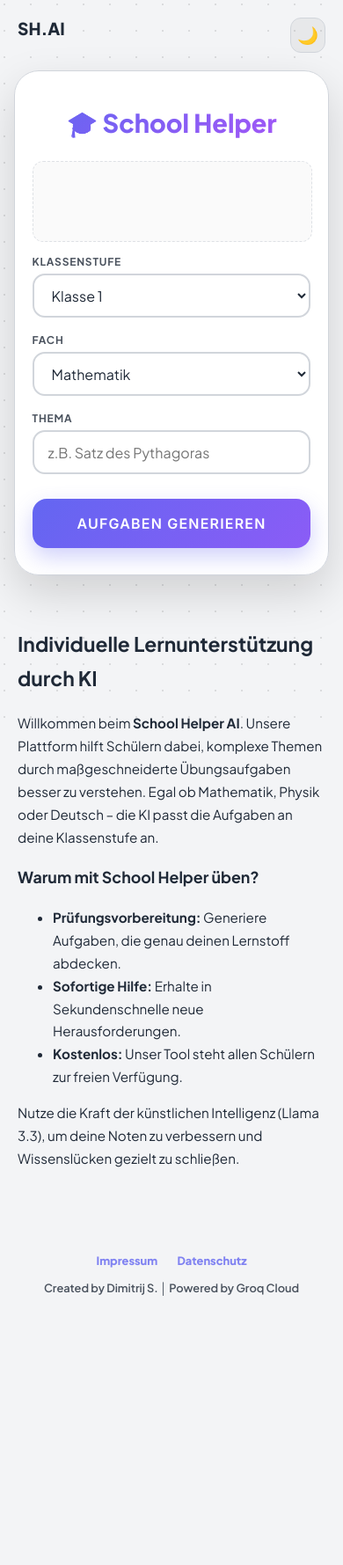
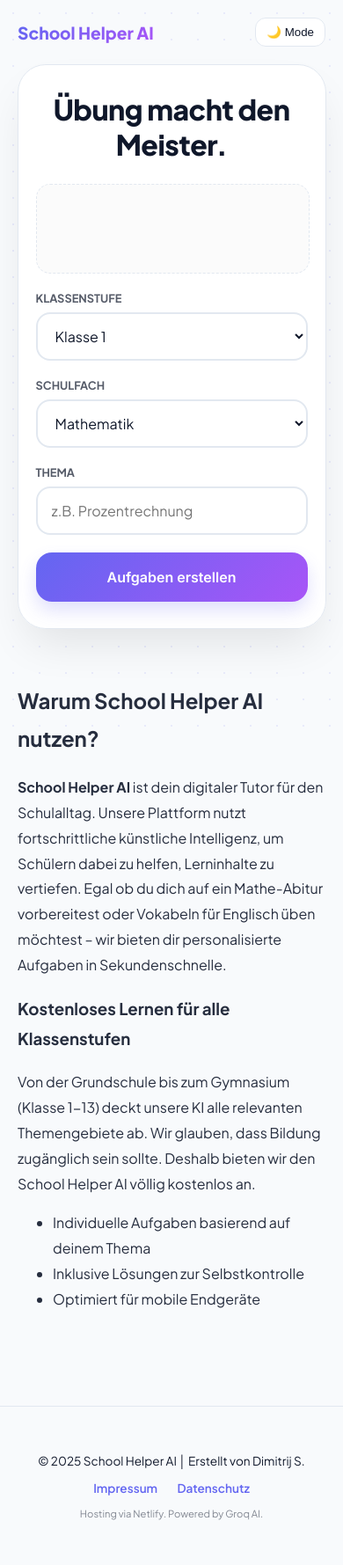
Before and after one commit to dimitrijschweigert2013-source/schoolhelper.github.io, a plain HTML site: page index.html in a window 390 px wide. Shown: the whole page at 88% size. Before the commit the page ends 1512 px from the top, so only its background shows below. Drawn offline with Linux system fonts and the light colour scheme.

Commit message:
Update index.html

```diff
--- a/index.html
+++ b/index.html
@@ -3,7 +3,8 @@
 <head>
     <meta charset="UTF-8">
     <meta name="viewport" content="width=device-width, initial-scale=1.0, maximum-scale=1.0, user-scalable=no">
-    <title>School Helper AI - Dein KI-Lernpartner</title>
+    <title>School Helper AI - KI-Übungsaufgaben für Schüler</title>
+    <meta name="description" content="Kostenlose KI-gestützte Übungsaufgaben für alle Klassenstufen und Fächer. Verbessere deine Noten mit School Helper AI.">
 
     <script async src="https://pagead2.googlesyndication.com/pagead/js/adsbygoogle.js?client=ca-pub-3294378261691384" crossorigin="anonymous"></script>
 
@@ -11,19 +12,20 @@
 
     <style>
         :root {
-            --bg: #f3f4f6;
-            --card: rgba(255, 255, 255, 0.95);
-            --text: #1f2937;
+            --bg: #f8fafc;
+            --card: rgba(255, 255, 255, 0.98);
+            --text: #0f172a;
             --primary: #6366f1;
-            --border: #d1d5db;
-            --dot-color: rgba(0, 0, 0, 0.1);
+            --secondary: #a855f7;
+            --border: #e2e8f0;
+            --dot-color: rgba(99, 102, 241, 0.1);
         }
 
         [data-theme="dark"] {
-            --bg: #05070a;
-            --card: rgba(20, 25, 40, 0.98);
-            --text: #f3f4f6;
-            --border: #334155;
+            --bg: #020617;
+            --card: rgba(15, 23, 42, 0.95);
+            --text: #f8fafc;
+            --border: #1e293b;
             --dot-color: rgba(255, 255, 255, 0.05);
         }
 
@@ -36,149 +38,154 @@
             min-height: 100vh;
             background-color: var(--bg);
             color: var(--text);
-            transition: background 0.3s;
-            padding: 0;
+            transition: 0.3s;
         }
 
-        /* Hintergrund-Animation */
         #bg-pattern {
             position: fixed;
             top: 0; left: 0; width: 100%; height: 100%;
             z-index: -1;
             background-image: radial-gradient(var(--dot-color) 1.5px, transparent 1.5px);
             background-size: 30px 30px;
-            animation: moveBg 100s linear infinite;
         }
 
-        @keyframes moveBg {
-            from { background-position: 0 0; }
-            to { background-position: 1000px 1000px; }
+        header {
+            width: 100%;
+            max-width: 500px;
+            display: flex;
+            justify-content: space-between;
+            align-items: center;
+            padding: 20px;
+            box-sizing: border-box;
         }
 
-        /* Navigation */
-        nav {
-            width: 100%;
-            max-width: 400px;
-            display: flex;
-            justify-content: space-between;
-            padding: 20px;
-            box-sizing: border-box;
+        .logo {
+            font-weight: 800;
+            font-size: 1.2rem;
+            background: linear-gradient(135deg, var(--primary), var(--secondary));
+            -webkit-background-clip: text;
+            -webkit-text-fill-color: transparent;
         }
 
         .container {
             background-color: var(--card);
             padding: 30px 20px;
-            border-radius: 28px;
-            box-shadow: 0 20px 50px rgba(0,0,0,0.15);
-            width: 92%;
-            max-width: 400px;
-            backdrop-filter: blur(15px);
+            border-radius: 32px;
+            box-shadow: 0 25px 50px -12px rgba(0, 0, 0, 0.1);
+            width: 90%;
+            max-width: 450px;
             border: 1px solid var(--border);
-            position: relative;
             box-sizing: border-box;
         }
 
-        .ad-box {
+        h1 {
+            text-align: center;
+            margin: 0 0 25px 0;
+            font-size: 2rem;
+            font-weight: 800;
+            letter-spacing: -0.5px;
+        }
+
+        .input-group { margin-bottom: 20px; }
+        label {
+            display: block; margin-bottom: 8px;
+            font-weight: 700; font-size: 0.8rem;
+            text-transform: uppercase; opacity: 0.7;
+        }
+
+        select, input {
+            width: 100%; height: 55px;
+            padding: 0 16px; border-radius: 16px;
+            border: 2px solid var(--border); background: transparent;
+            color: var(--text); font-family: inherit; font-size: 1rem;
+            box-sizing: border-box; transition: 0.3s;
+        }
+
+        select:focus, input:focus { border-color: var(--primary); outline: none; }
+
+        .main-btn {
+            width: 100%; padding: 18px;
+            border: none; border-radius: 18px;
+            background: linear-gradient(135deg, var(--primary), var(--secondary));
+            color: white; font-family: 'Inter', sans-serif;
+            font-size: 1rem; font-weight: 700; cursor: pointer;
+            box-shadow: 0 10px 20px rgba(99, 102, 241, 0.2);
+        }
+
+        /* Ad-Box Styling für AdSense-Compliance */
+        .ad-placeholder {
             width: 100%;
-            margin: 15px 0;
-            min-height: 90px;
-            background: rgba(125,125,125,0.05);
-            border-radius: 12px;
+            margin: 20px 0;
+            min-height: 100px;
+            background: rgba(125,125,125,0.03);
+            border: 1px dashed var(--border);
+            border-radius: 16px;
             display: flex;
             align-items: center;
             justify-content: center;
             font-size: 10px;
-            color: var(--text);
-            opacity: 0.7;
-            overflow: hidden;
-            border: 1px dashed var(--border);
-        }
-
-        .theme-toggle {
-            background: rgba(125, 125, 125, 0.1);
-            border: 1px solid var(--border);
-            color: var(--text);
-            width: 40px; height: 40px; border-radius: 12px;
-            cursor: pointer; font-size: 1.2rem;
-            display: flex; align-items: center; justify-content: center;
-        }
-
-        h1 {
-            text-align: center; margin: 10px 0 25px 0;
-            font-size: 1.8rem; font-weight: 800;
-            background: linear-gradient(135deg, #6366f1, #a855f7);
-            -webkit-background-clip: text; -webkit-text-fill-color: transparent;
-        }
-
-        .input-group { margin-bottom: 18px; text-align: left; }
-        label {
-            display: block; margin-bottom: 6px;
-            font-weight: 700; font-size: 0.75rem;
-            opacity: 0.8;
-            text-transform: uppercase; letter-spacing: 0.8px;
-        }
-
-        select, input {
-            width: 100%; height: 50px;
-            padding: 0 16px; border-radius: 14px;
-            border: 2px solid var(--border); background: var(--card);
-            color: var(--text); font-family: inherit; font-size: 1rem;
-            box-sizing: border-box; outline: none; transition: 0.3s;
-        }
-
-        .main-btn {
-            width: 100%; padding: 18px; margin-top: 10px;
-            border: none; border-radius: 16px;
-            background: linear-gradient(135deg, #6366f1, #8b5cf6);
-            color: white !important; font-family: 'Inter', sans-serif;
-            font-size: 1rem; font-weight: 700; cursor: pointer; transition: 0.3s;
-            box-shadow: 0 10px 25px rgba(99, 102, 241, 0.3);
-            text-transform: uppercase; letter-spacing: 1.2px;
+            text-transform: uppercase;
         }
 
         #result {
-            margin-top: 25px; padding: 20px;
+            display: none;
+            margin-top: 30px;
+            padding: 20px;
             background: rgba(99, 102, 241, 0.05);
-            border-radius: 20px; display: none;
+            border-radius: 20px;
             border: 1px solid var(--primary);
-            color: var(--text);
         }
 
-        .content-text {
-            max-width: 400px;
-            margin: 40px 20px;
-            line-height: 1.7;
-            font-size: 0.95rem;
-            text-align: left;
+        /* SEO & Content Section (Wichtig für AdSense Annahme) */
+        .info-content {
+            max-width: 600px;
+            padding: 40px 20px;
+            line-height: 1.8;
+            font-size: 1rem;
+            color: var(--text);
+            opacity: 0.9;
+        }
+
+        .theme-btn {
+            background: var(--card);
+            border: 1px solid var(--border);
+            color: var(--text);
+            padding: 8px 12px;
+            border-radius: 12px;
+            cursor: pointer;
         }
 
         .footer {
-            margin-top: auto; font-size: 0.8rem; text-align: center;
-            font-weight: 600; opacity: 0.8; padding: 40px 20px;
+            padding: 40px 20px;
+            text-align: center;
+            font-size: 0.85rem;
+            width: 100%;
+            border-top: 1px solid var(--border);
+            margin-top: 50px;
         }
-        .footer a { color: var(--primary); text-decoration: none; font-weight: 800; margin: 0 10px; }
 
-        .loader { display: none; text-align: center; margin-top: 15px; font-weight: bold; color: var(--primary); }
+        .footer a { color: var(--primary); text-decoration: none; margin: 0 10px; font-weight: 600; }
+
+        .loader { display: none; text-align: center; margin: 20px; font-weight: 700; color: var(--primary); }
     </style>
 </head>
 <body>
     <div id="bg-pattern"></div>
 
-    <nav>
-        <div style="font-weight: 800; font-size: 1.2rem;">SH.AI</div>
-        <button class="theme-toggle" onclick="toggleTheme()" id="tBtn">🌙</button>
-    </nav>
+    <header>
+        <div class="logo">School Helper AI</div>
+        <button class="theme-btn" onclick="toggleTheme()" id="tBtn">🌙 Mode</button>
+    </header>
 
     <div class="container">
-        <h1>🎓 School Helper</h1>
+        <h1>Übung macht den Meister.</h1>
 
-        <div class="ad-box">
+        <div class="ad-placeholder">
             <ins class="adsbygoogle"
                  style="display:block"
                  data-ad-client="ca-pub-3294378261691384"
-                 data-ad-slot="DEINE_ID"
-                 data-ad-format="horizontal"
-                 data-full-width-responsive="true"></ins>
+                 data-ad-slot="DEIN_SLOT_1"
+                 data-ad-format="horizontal"></ins>
             <script>(adsbygoogle = window.adsbygoogle || []).push({});</script>
         </div>
 
@@ -190,7 +197,7 @@
         </div>
 
         <div class="input-group">
-            <label>Fach</label>
+            <label>Schulfach</label>
             <select id="subject">
                 <option>Mathematik</option><option>Deutsch</option><option>Englisch</option>
                 <option>Biologie</option><option>Physik</option><option>Chemie</option>
@@ -200,39 +207,45 @@
 
         <div class="input-group">
             <label>Thema</label>
-            <input type="text" id="topic" placeholder="z.B. Satz des Pythagoras">
+            <input type="text" id="topic" placeholder="z.B. Prozentrechnung">
         </div>
 
-        <button class="main-btn" onclick="ask()">Aufgaben generieren</button>
+        <button class="main-btn" onclick="ask()">Aufgaben erstellen</button>
 
-        <div class="loader" id="loader">KI erstellt Übungen...</div>
+        <div class="loader" id="loader">KI generiert Aufgaben...</div>
 
         <div id="result">
-            <div id="content" style="white-space: pre-wrap; line-height: 1.6;"></div>
-            <button class="main-btn" style="background: var(--border); margin-top:20px; font-size:0.8rem;" onclick="resetGUI()">Neue Suche</button>
+            <div id="content" style="white-space: pre-wrap;"></div>
+            <button onclick="reset()" style="margin-top:20px; cursor:pointer; background:none; border:none; color:var(--primary); font-weight:bold;">↺ Neu starten</button>
         </div>
     </div>
 
-    <div class="content-text">
-        <h2>Individuelle Lernunterstützung durch KI</h2>
-        <p>Willkommen beim <strong>School Helper AI</strong>. Unsere Plattform hilft Schülern dabei, komplexe Themen durch maßgeschneiderte Übungsaufgaben besser zu verstehen. Egal ob Mathematik, Physik oder Deutsch – die KI passt die Aufgaben an deine Klassenstufe an.</p>
+    <section class="info-content">
+        <h2>Warum School Helper AI nutzen?</h2>
+        <p>
+            <strong>School Helper AI</strong> ist dein digitaler Tutor für den Schulalltag. Unsere Plattform nutzt fortschrittliche künstliche Intelligenz, um Schülern dabei zu helfen, Lerninhalte zu vertiefen. Egal ob du dich auf ein Mathe-Abitur vorbereitest oder Vokabeln für Englisch üben möchtest – wir bieten dir personalisierte Aufgaben in Sekundenschnelle.
+        </p>
+        <h3>Kostenloses Lernen für alle Klassenstufen</h3>
+        <p>
+            Von der Grundschule bis zum Gymnasium (Klasse 1-13) deckt unsere KI alle relevanten Themengebiete ab. Wir glauben, dass Bildung zugänglich sein sollte. Deshalb bieten wir den School Helper AI völlig kostenlos an.
+        </p>
+        <ul>
+            <li>Individuelle Aufgaben basierend auf deinem Thema</li>
+            <li>Inklusive Lösungen zur Selbstkontrolle</li>
+            <li>Optimiert für mobile Endgeräte</li>
+        </ul>
+    </section>
 
-        <h3>Warum mit School Helper üben?</h3>
-        <ul>
-            <li><strong>Prüfungsvorbereitung:</strong> Generiere Aufgaben, die genau deinen Lernstoff abdecken.</li>
-            <li><strong>Sofortige Hilfe:</strong> Erhalte in Sekundenschnelle neue Herausforderungen.</li>
-            <li><strong>Kostenlos:</strong> Unser Tool steht allen Schülern zur freien Verfügung.</li>
-        </ul>
-        <p>Nutze die Kraft der künstlichen Intelligenz (Llama 3.3), um deine Noten zu verbessern und Wissenslücken gezielt zu schließen.</p>
-    </div>
-
-    <div class="footer">
-        <div style="margin-bottom: 15px;">
-            <a href="impressum.html">Impressum</a>
-            <a href="datenschutz.html">Datenschutz</a>
-        </div>
-        Created by Dimitrij S. │ Powered by Groq Cloud
-    </div>
+    <footer class="footer">
+        <p>&copy; 2025 School Helper AI │ Erstellt von Dimitrij S.</p>
+        <p>
+            <a href="/impressum.html">Impressum</a>
+            <a href="/datenschutz.html">Datenschutz</a>
+        </p>
+        <p style="font-size: 0.7rem; opacity: 0.5; margin-top: 10px;">
+            Hosting via Netlify. Powered by Groq AI.
+        </p>
+    </footer>
 
     <script>
         function toggleTheme() {
@@ -240,45 +253,45 @@
             const t = document.getElementById('tBtn');
             if (b.hasAttribute('data-theme')) {
                 b.removeAttribute('data-theme');
-            t.innerText = '🌙';
+                t.innerText = '🌙 Mode';
             } else {
                 b.setAttribute('data-theme', 'dark');
-            t.innerText = '☀️';
+                t.innerText = '☀️ Mode';
             }
         }
 
-    function resetGUI() {
+        function reset() {
             document.getElementById('result').style.display = "none";
             document.getElementById('topic').value = "";
             window.scrollTo({top: 0, behavior: 'smooth'});
         }
 
         async function ask() {
-        // ACHTUNG: Key ist im Frontend sichtbar. Nur für Testzwecke!
-        const key = "DEIN_GROQ_API_KEY_HIER_EINTRAGEN";
-        const g = document.getElementById('grade').value,
-              s = document.getElementById('subject').value,
-              t = document.getElementById('topic').value;
+            // HINWEIS: Key im Frontend ist unsicher, aber für Netlify/Client-Side nötig
+            const key = "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";
+            const g = document.getElementById('grade').value;
+            const s = document.getElementById('subject').value;
+            const t = document.getElementById('topic').value;
 
-        if(!t) return alert("Bitte gib ein Thema ein!");
+            if(!t) return alert("Bitte Thema eingeben!");
 
             document.getElementById('loader').style.display = "block";
             document.getElementById('result').style.display = "none";
 
             try {
-            const r = await fetch("https://api.groq.com/openai/v1/chat/completions", {
+                const response = await fetch("https://api.groq.com/openai/v1/chat/completions", {
                     method: "POST",
                     headers: { "Authorization": `Bearer ${key}`, "Content-Type": "application/json" },
                     body: JSON.stringify({
                         model: "llama-3.3-70b-versatile",
-                    messages: [{role: "user", content: `Erstelle 3 Übungsaufgaben für Klasse ${g}, Fach ${s}, Thema ${t}. Füge am Ende kurz die Lösungen hinzu.`}]
+                        messages: [{role: "user", content: `Erstelle 3 Übungsaufgaben für Klasse ${g}, Fach ${s}, Thema ${t}. Gib danach die Lösungen an.`}]
                     })
                 });
-            const data = await r.json();
+                const data = await response.json();
                 document.getElementById('content').innerText = data.choices[0].message.content;
                 document.getElementById('result').style.display = "block";
-        } catch (e) {
-            alert("Fehler bei der Verbindung zur KI!");
+            } catch (err) {
+                alert("Fehler bei der Anfrage!");
             } finally {
                 document.getElementById('loader').style.display = "none";
             }
```
Lines whose indentation alone changed are shown as unchanged.
